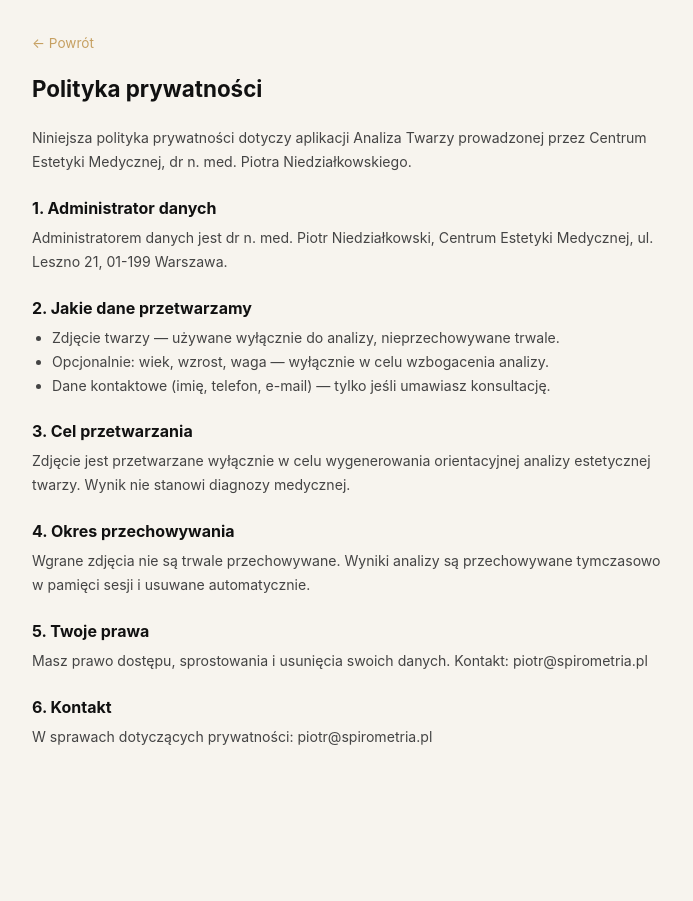
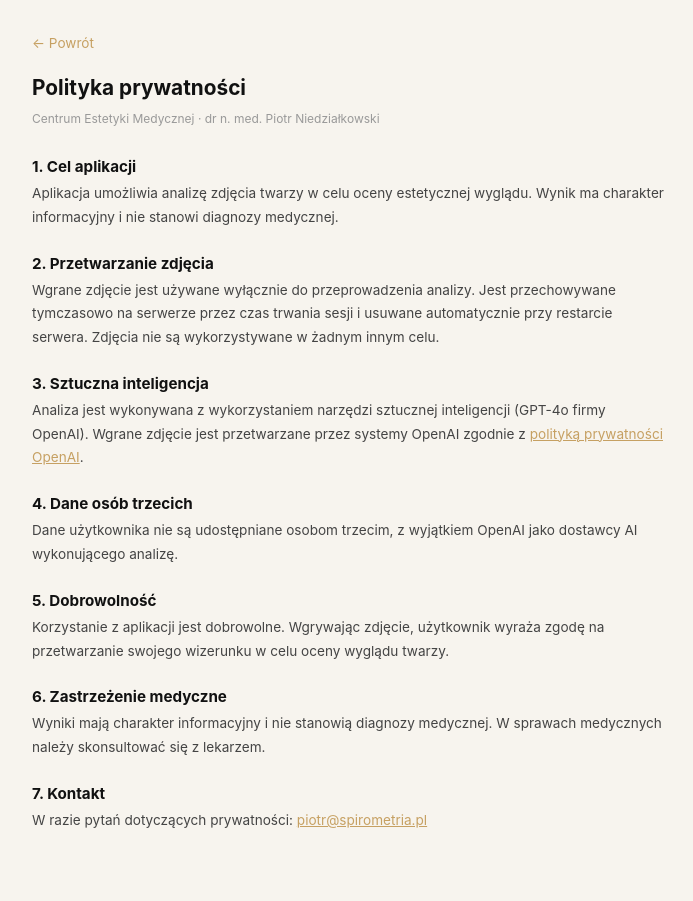
Before and after one commit to PiotrMD/face-analysis, a Flask app: page /privacy in a window 1280 px wide. Shown: the part 48-949 px from the top of the page, without its empty margins (292-985 px from the left). Before the commit the page ends 793 px from the top, so only its background shows below. Run offline with Flask 3, Linux system fonts and the light colour scheme; some libraries are stand-ins or nearby versions.

Commit message:
Update privacy policy with accurate content (PL+EN)
7 sections: purpose, photo processing (honest: temp storage until restart),
AI tools (OpenAI disclosure), third parties, voluntary use,
medical disclaimer, contact email.

Co-Authored-By: Claude Sonnet 4.6 <noreply@anthropic.com>

```diff
--- a/templates/privacy.html
+++ b/templates/privacy.html
@@ -7,10 +7,12 @@
     <link rel="stylesheet" href="{{ url_for('static', filename='style.css') }}?v={{ static_version }}">
     <style>
         .privacy-wrap { max-width: 680px; margin: 0 auto; padding: 32px 24px 60px; }
-        .privacy-wrap h1 { font-size: 1.4rem; font-weight: 700; margin-bottom: 24px; }
-        .privacy-wrap h2 { font-size: 1rem; font-weight: 700; margin: 24px 0 8px; }
-        .privacy-wrap p, .privacy-wrap li { font-size: .88rem; line-height: 1.7; color: #444; }
-        .privacy-wrap ul { padding-left: 20px; margin: 8px 0; }
+        .privacy-wrap h1 { font-size: 1.3rem; font-weight: 700; margin-bottom: 8px; color: #111; }
+        .privacy-wrap .privacy-date { font-size: .75rem; color: #999; margin-bottom: 28px; }
+        .privacy-wrap h2 { font-size: .95rem; font-weight: 700; margin: 24px 0 6px; color: #111; }
+        .privacy-wrap p { font-size: .85rem; line-height: 1.75; color: #444; margin: 0 0 8px; }
+        .privacy-wrap ul { padding-left: 20px; margin: 6px 0 8px; }
+        .privacy-wrap li { font-size: .85rem; line-height: 1.75; color: #444; }
         .privacy-back { display:inline-block; margin-bottom:24px; color:#C6A062; font-size:.85rem; text-decoration:none; }
     </style>
 </head>
@@ -24,56 +26,57 @@
             <a href="/" class="privacy-back">← {% if lang == 'en' %}Back{% else %}Powrót{% endif %}</a>
 
             {% if lang == 'en' %}
+
             <h1>Privacy Policy</h1>
-            <p>This privacy policy applies to the Analiza Twarzy application operated by Centrum Estetyki Medycznej, dr Piotr Niedziałkowski.</p>
+            <p class="privacy-date">Centrum Estetyki Medycznej · dr Piotr Niedziałkowski</p>
 
-            <h2>1. Data controller</h2>
-            <p>The data controller is dr n. med. Piotr Niedziałkowski, Centrum Estetyki Medycznej, ul. Leszno 21, 01-199 Warsaw.</p>
+            <h2>1. Purpose of the application</h2>
+            <p>The application enables analysis of a face photo for the purpose of aesthetic appearance assessment. The result is indicative only and does not constitute a medical diagnosis.</p>
 
-            <h2>2. What data we process</h2>
-            <ul>
-                <li>The photo you upload (face image) — used solely for analysis, not stored permanently.</li>
-                <li>Optional: age, height, weight — used only to enhance the analysis.</li>
-                <li>Contact data (name, phone, email) — only if you book a consultation.</li>
-            </ul>
+            <h2>2. Photo processing</h2>
+            <p>The photo you upload is used solely to perform the analysis. It is temporarily stored on the server for the duration of the session and is automatically deleted when the server restarts. Photos are not used for any other purpose.</p>
 
-            <h2>3. Purpose of processing</h2>
-            <p>Your photo is processed solely to generate an indicative aesthetic analysis of the face. The result does not constitute a medical diagnosis.</p>
+            <h2>3. Artificial intelligence</h2>
+            <p>The analysis is performed using artificial intelligence tools (GPT-4o by OpenAI). The uploaded photo is processed by OpenAI's systems in accordance with <a href="https://openai.com/policies/privacy-policy" target="_blank" rel="noopener" style="color:#C6A062;">OpenAI's privacy policy</a>.</p>
 
-            <h2>4. Data retention</h2>
-            <p>Uploaded photos are not permanently stored. Analysis results are kept temporarily in session memory and deleted automatically.</p>
+            <h2>4. Third parties</h2>
+            <p>Your data is not shared with third parties, except for OpenAI as the AI provider performing the analysis.</p>
 
-            <h2>5. Your rights</h2>
-            <p>You have the right to access, rectify and delete your data. Contact: piotr@spirometria.pl</p>
+            <h2>5. Voluntary use</h2>
+            <p>Use of the application is voluntary. By uploading a photo, the user consents to the processing of their image for the purpose of facial appearance assessment.</p>
 
-            <h2>6. Contact</h2>
-            <p>For privacy-related questions: piotr@spirometria.pl</p>
+            <h2>6. Medical disclaimer</h2>
+            <p>The results are informational only and do not constitute a medical diagnosis. For medical advice, consult a qualified physician.</p>
+
+            <h2>7. Contact</h2>
+            <p>For privacy-related questions: <a href="mailto:piotr@spirometria.pl" style="color:#C6A062;">piotr@spirometria.pl</a></p>
 
             {% else %}
+
             <h1>Polityka prywatności</h1>
-            <p>Niniejsza polityka prywatności dotyczy aplikacji Analiza Twarzy prowadzonej przez Centrum Estetyki Medycznej, dr n. med. Piotra Niedziałkowskiego.</p>
+            <p class="privacy-date">Centrum Estetyki Medycznej · dr n. med. Piotr Niedziałkowski</p>
 
-            <h2>1. Administrator danych</h2>
-            <p>Administratorem danych jest dr n. med. Piotr Niedziałkowski, Centrum Estetyki Medycznej, ul. Leszno 21, 01-199 Warszawa.</p>
+            <h2>1. Cel aplikacji</h2>
+            <p>Aplikacja umożliwia analizę zdjęcia twarzy w celu oceny estetycznej wyglądu. Wynik ma charakter informacyjny i nie stanowi diagnozy medycznej.</p>
 
-            <h2>2. Jakie dane przetwarzamy</h2>
-            <ul>
-                <li>Zdjęcie twarzy — używane wyłącznie do analizy, nieprzechowywane trwale.</li>
-                <li>Opcjonalnie: wiek, wzrost, waga — wyłącznie w celu wzbogacenia analizy.</li>
-                <li>Dane kontaktowe (imię, telefon, e-mail) — tylko jeśli umawiasz konsultację.</li>
-            </ul>
+            <h2>2. Przetwarzanie zdjęcia</h2>
+            <p>Wgrane zdjęcie jest używane wyłącznie do przeprowadzenia analizy. Jest przechowywane tymczasowo na serwerze przez czas trwania sesji i usuwane automatycznie przy restarcie serwera. Zdjęcia nie są wykorzystywane w żadnym innym celu.</p>
 
-            <h2>3. Cel przetwarzania</h2>
-            <p>Zdjęcie jest przetwarzane wyłącznie w celu wygenerowania orientacyjnej analizy estetycznej twarzy. Wynik nie stanowi diagnozy medycznej.</p>
+            <h2>3. Sztuczna inteligencja</h2>
+            <p>Analiza jest wykonywana z wykorzystaniem narzędzi sztucznej inteligencji (GPT-4o firmy OpenAI). Wgrane zdjęcie jest przetwarzane przez systemy OpenAI zgodnie z <a href="https://openai.com/policies/privacy-policy" target="_blank" rel="noopener" style="color:#C6A062;">polityką prywatności OpenAI</a>.</p>
 
-            <h2>4. Okres przechowywania</h2>
-            <p>Wgrane zdjęcia nie są trwale przechowywane. Wyniki analizy są przechowywane tymczasowo w pamięci sesji i usuwane automatycznie.</p>
+            <h2>4. Dane osób trzecich</h2>
+            <p>Dane użytkownika nie są udostępniane osobom trzecim, z wyjątkiem OpenAI jako dostawcy AI wykonującego analizę.</p>
 
-            <h2>5. Twoje prawa</h2>
-            <p>Masz prawo dostępu, sprostowania i usunięcia swoich danych. Kontakt: piotr@spirometria.pl</p>
+            <h2>5. Dobrowolność</h2>
+            <p>Korzystanie z aplikacji jest dobrowolne. Wgrywając zdjęcie, użytkownik wyraża zgodę na przetwarzanie swojego wizerunku w celu oceny wyglądu twarzy.</p>
 
-            <h2>6. Kontakt</h2>
-            <p>W sprawach dotyczących prywatności: piotr@spirometria.pl</p>
+            <h2>6. Zastrzeżenie medyczne</h2>
+            <p>Wyniki mają charakter informacyjny i nie stanowią diagnozy medycznej. W sprawach medycznych należy skonsultować się z lekarzem.</p>
+
+            <h2>7. Kontakt</h2>
+            <p>W razie pytań dotyczących prywatności: <a href="mailto:piotr@spirometria.pl" style="color:#C6A062;">piotr@spirometria.pl</a></p>
+
             {% endif %}
         </div>
     </main>
```
